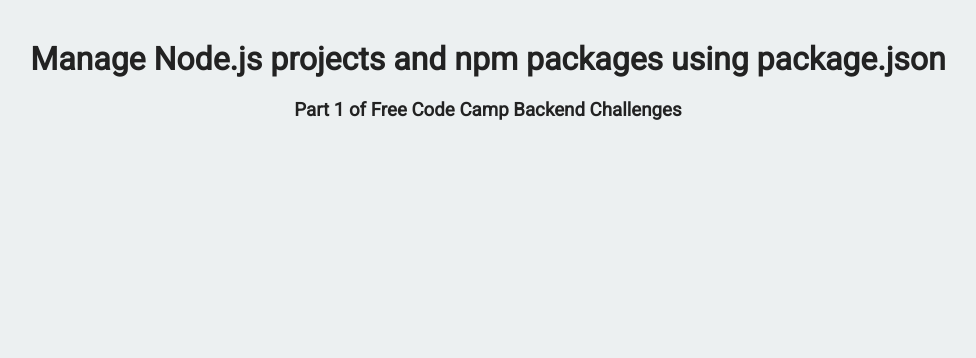
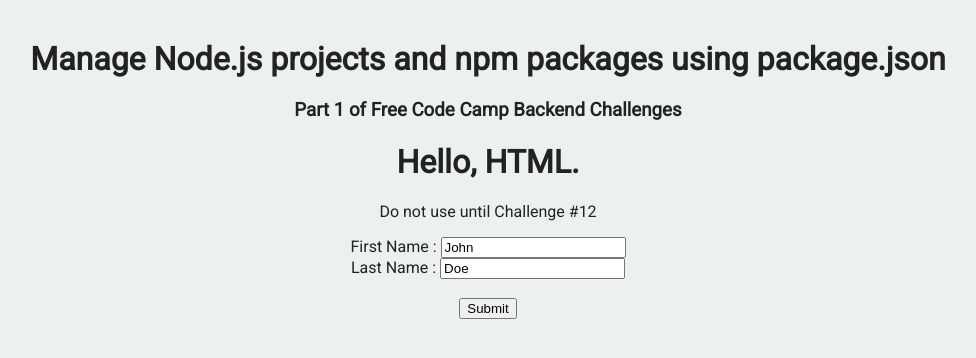
Before and after one commit to MingJae92/NPM-practice, a website: page views/index.html in a window 1280 px wide. Shown: the whole page, without its empty margins (152-1128 px from the left). Drawn offline with Linux system fonts and the light colour scheme; files whose address does not match are found by name.

Commit message:
Form added to HTML

```diff
--- a/views/index.html
+++ b/views/index.html
@@ -13,6 +13,16 @@
          <h1>Manage Node.js projects and npm packages using package.json</h1>
          <h3>Part 1 of Free Code Camp Backend Challenges</h3>
       </div>
+
+      <h1>Hello, HTML.</h1>
+		<p>Do not use until Challenge #12</p>
+      <form action="/name" method="post">
+         <label>First Name :</label>
+         <input type="text" name="first" value="John"><br>
+         <label>Last Name :</label>
+         <input type="text" name="last" value="Doe"><br><br>
+         <input type="submit" value="Submit">
+      </form>
    </body>
 <script src="views/app.js"></script>
 </html>
```
